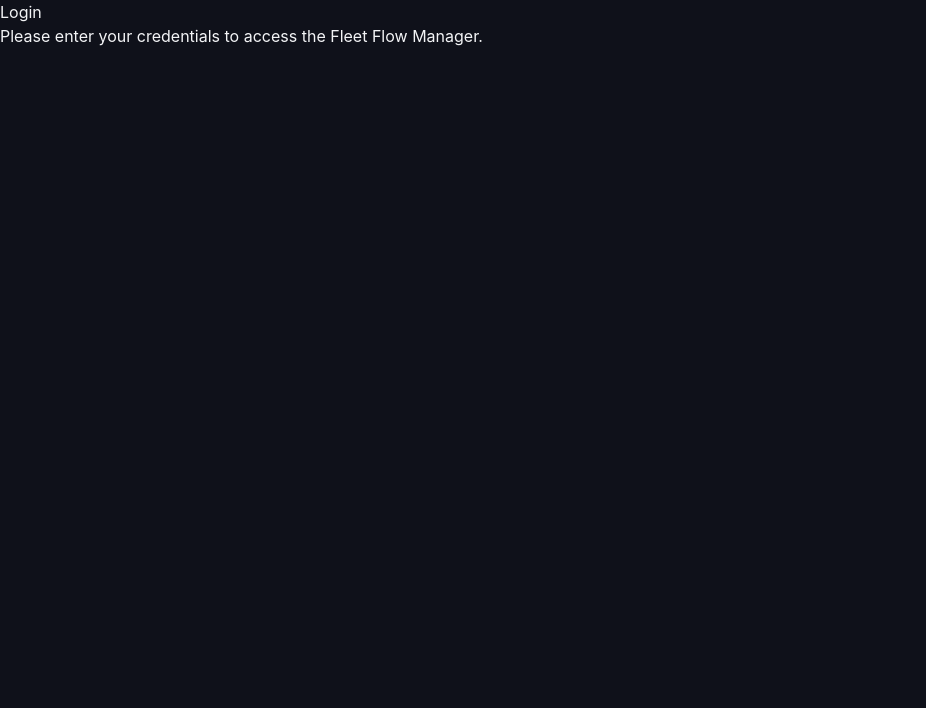
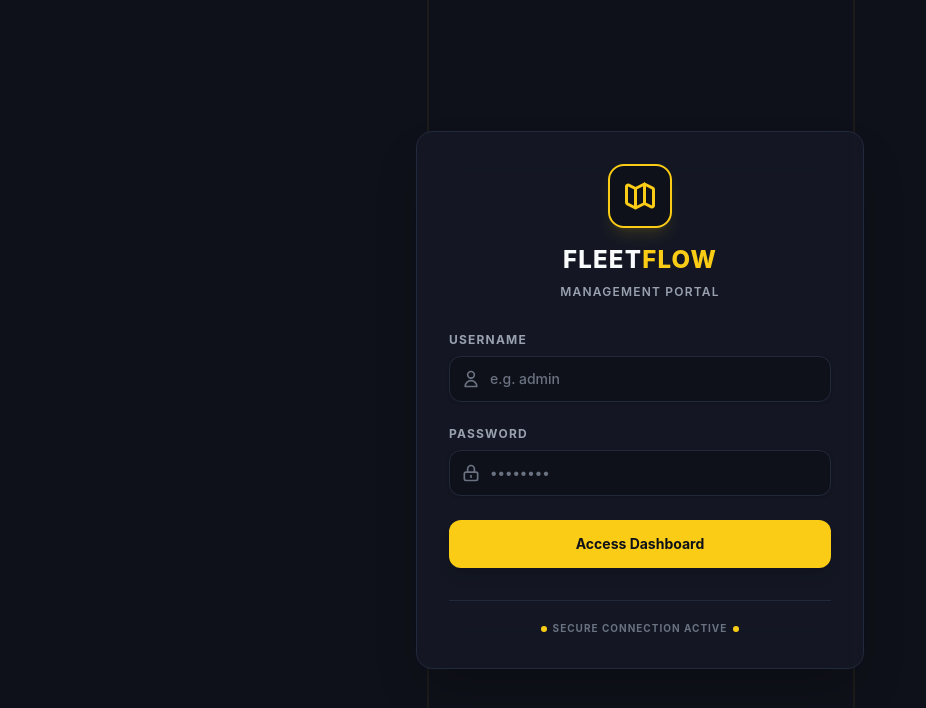
Before and after one commit to xiandev25/fleet-management-system-fullstack, a Vue app: page /login in a window 1280 px wide. Shown: the top 708 px of the page, without its empty margins (0-926 px from the left). Built offline with nearby package versions, Linux system fonts and the light colour scheme; no server answers.

Commit message:
feat: Implement premium road-themed Login view connected to Pinia

```diff
--- a/src/views/Login.vue
+++ b/src/views/Login.vue
@@ -1,9 +1,154 @@
 <template>
-  <div class="login-container">
-    <h1>Login</h1>
-    <p>Please enter your credentials to access the Fleet Flow Manager.</p>
+  <div class="min-h-screen flex items-center justify-center bg-brand-asphalt px-4 relative overflow-hidden">
+
+    <!-- Background highway decorative stripes -->
+    <div class="absolute inset-0 opacity-5 pointer-events-none">
+      <div class="absolute w-[2px] h-full bg-brand-highway-yellow left-1/3 border-dashed border-spacing-y-4"></div>
+      <div class="absolute w-[2px] h-full bg-brand-highway-yellow left-2/3 border-dashed border-spacing-y-4"></div>
+    </div>
+
+    <!-- Login Card Container -->
+    <div class="w-full max-w-md bg-brand-asphalt-light/80 backdrop-blur-xl border border-brand-asphalt-lighter rounded-2xl shadow-2xl p-8 relative z-10 transition-all duration-300 hover:border-brand-highway-yellow/30">
+
+      <!-- Top road/fleet icon header -->
+      <div class="flex flex-col items-center mb-8">
+        <div class="w-16 h-16 rounded-2xl bg-brand-asphalt flex items-center justify-center border-2 border-brand-highway-yellow shadow-lg shadow-brand-highway-yellow-glow mb-4">
+          <svg class="w-9 h-9 text-brand-highway-yellow" viewBox="0 0 24 24" fill="none" stroke="currentColor" stroke-width="2">
+            <path stroke-linecap="round" stroke-linejoin="round" d="M9 20l-5.447-2.724A1 1 0 013 16.382V5.618a1 1 0 011.447-.894L9 7m0 13l6-3m-6 3V7m6 10l4.553 2.276A1 1 0 0021 18.382V7.618a1 1 0 00-.553-.894L15 4m0 13V4m0 0L9 7" />
+          </svg>
+        </div>
+        <h2 class="text-2xl font-extrabold tracking-wider text-gray-50 uppercase">
+          FLEET<span class="text-brand-highway-yellow">FLOW</span>
+        </h2>
+        <p class="text-xs text-gray-400 font-semibold uppercase tracking-widest mt-2">
+          Management Portal
+        </p>
+      </div>
+
+      <!-- Alert Message Box (if login fails) -->
+      <transition name="slide-fade">
+        <div
+          v-if="auth.error"
+          class="mb-6 p-4 rounded-xl bg-status-stop/10 border border-status-stop/20 flex items-center gap-3 text-status-stop text-sm font-medium"
+        >
+          <svg class="w-5 h-5 flex-shrink-0" fill="none" stroke="currentColor" stroke-width="2" viewBox="0 0 24 24">
+            <path stroke-linecap="round" stroke-linejoin="round" d="M12 9v2m0 4h.01m-6.938 4h13.856c1.54 0 2.502-1.667 1.732-3L13.732 4c-.77-1.333-2.694-1.333-3.464 0L3.34 16c-.77 1.333.192 3 1.732 3z" />
+          </svg>
+          <span>{{ auth.error }}</span>
+        </div>
+      </transition>
+
+      <!-- Form -->
+      <form @submit.prevent="handleSubmit" class="space-y-6">
+
+        <!-- Username Field -->
+        <div>
+          <label for="username" class="block text-xs font-bold text-gray-400 uppercase tracking-widest mb-2">
+            Username
+          </label>
+          <div class="relative rounded-lg shadow-sm">
+            <div class="absolute inset-y-0 left-0 pl-3 flex items-center pointer-events-none">
+              <svg class="h-5 h-5 text-gray-500" fill="none" stroke="currentColor" stroke-width="2" viewBox="0 0 24 24">
+                <path stroke-linecap="round" stroke-linejoin="round" d="M16 7a4 4 0 11-8 0 4 4 0 018 0zM12 14a7 7 0 00-7 7h14a7 7 0 00-7-7z" />
+              </svg>
+            </div>
+            <input
+              id="username"
+              v-model="username"
+              type="text"
+              required
+              class="block w-full pl-10 pr-4 py-3 bg-brand-asphalt border border-brand-asphalt-lighter rounded-xl text-gray-100 placeholder-gray-500 font-medium text-sm focus:outline-none focus:ring-2 focus:ring-brand-highway-yellow/20 focus:border-brand-highway-yellow transition-all duration-200"
+              placeholder="e.g. admin"
+              autocomplete="username"
+            />
+          </div>
+        </div>
+
+        <!-- Password Field -->
+        <div>
+          <label for="password" class="block text-xs font-bold text-gray-400 uppercase tracking-widest mb-2">
+            Password
+          </label>
+          <div class="relative rounded-lg shadow-sm">
+            <div class="absolute inset-y-0 left-0 pl-3 flex items-center pointer-events-none">
+              <svg class="h-5 h-5 text-gray-500" fill="none" stroke="currentColor" stroke-width="2" viewBox="0 0 24 24">
+                <path stroke-linecap="round" stroke-linejoin="round" d="M12 15v2m-6 4h12a2 2 0 002-2v-6a2 2 0 00-2-2H6a2 2 0 00-2 2v6a2 2 0 002 2zm10-10V7a4 4 0 00-8 0v4h8z" />
+              </svg>
+            </div>
+            <input
+              id="password"
+              v-model="password"
+              type="password"
+              required
+              class="block w-full pl-10 pr-4 py-3 bg-brand-asphalt border border-brand-asphalt-lighter rounded-xl text-gray-100 placeholder-gray-500 font-medium text-sm focus:outline-none focus:ring-2 focus:ring-brand-highway-yellow/20 focus:border-brand-highway-yellow transition-all duration-200"
+              placeholder="••••••••"
+              autocomplete="current-password"
+            />
+          </div>
+        </div>
+
+        <!-- Submit Action -->
+        <button
+          type="submit"
+          :disabled="auth.loading"
+          class="w-full flex items-center justify-center py-3.5 px-4 bg-brand-highway-yellow hover:bg-brand-highway-yellow-hover disabled:bg-gray-700 text-brand-asphalt font-bold text-sm rounded-xl transition-all duration-200 focus:outline-none focus:ring-4 focus:ring-brand-highway-yellow/20 cursor-pointer shadow-lg hover:shadow-brand-highway-yellow-glow"
+        >
+          <!-- Spinning Indicator -->
+          <svg
+            v-if="auth.loading"
+            class="animate-spin -ml-1 mr-3 h-5 w-5 text-brand-asphalt"
+            fill="none"
+            viewBox="0 0 24 24"
+          >
+            <circle class="opacity-25" cx="12" cy="12" r="10" stroke="currentColor" stroke-width="4"></circle>
+            <path class="opacity-75" fill="currentColor" d="M4 12a8 8 0 018-8V0C5.373 0 0 5.373 0 12h4zm2 5.291A7.962 7.962 0 014 12H0c0 3.042 1.135 5.824 3 7.938l3-2.647z"></path>
+          </svg>
+          <span>{{ auth.loading ? 'Initializing Routes...' : 'Access Dashboard' }}</span>
+        </button>
+      </form>
+
+      <!-- Footer Copyright info resembling highway markings -->
+      <div class="mt-8 text-center border-t border-brand-asphalt-lighter pt-5">
+        <span class="text-[10px] font-bold text-gray-500 uppercase tracking-widest flex items-center justify-center gap-1.5">
+          <span class="w-1.5 h-1.5 rounded-full bg-brand-highway-yellow"></span>
+          Secure Connection Active
+          <span class="w-1.5 h-1.5 rounded-full bg-brand-highway-yellow"></span>
+        </span>
+      </div>
+
+    </div>
   </div>
 </template>
 
 <script setup>
+import { ref } from 'vue'
+import { useRouter } from 'vue-router'
+import { useAuthStore } from '../stores/auth'
+
+const auth = useAuthStore()
+const router = useRouter()
+
+const username = ref('')
+const password = ref('')
+
+const handleSubmit = async () => {
+  const success = await auth.login(username.value, password.value)
+  if (success) {
+    router.push('/')
+  }
+}
 </script>
+
+<style scoped>
+.slide-fade-enter-active {
+  transition: all 0.3s ease-out;
+}
+.slide-fade-leave-active {
+  transition: all 0.2s cubic-gradient(1.0, 0.5, 0.8, 1.0);
+}
+.slide-fade-enter-from,
+.slide-fade-leave-to {
+  transform: translateY(-8px);
+  opacity: 0;
+}
+</style>
```
